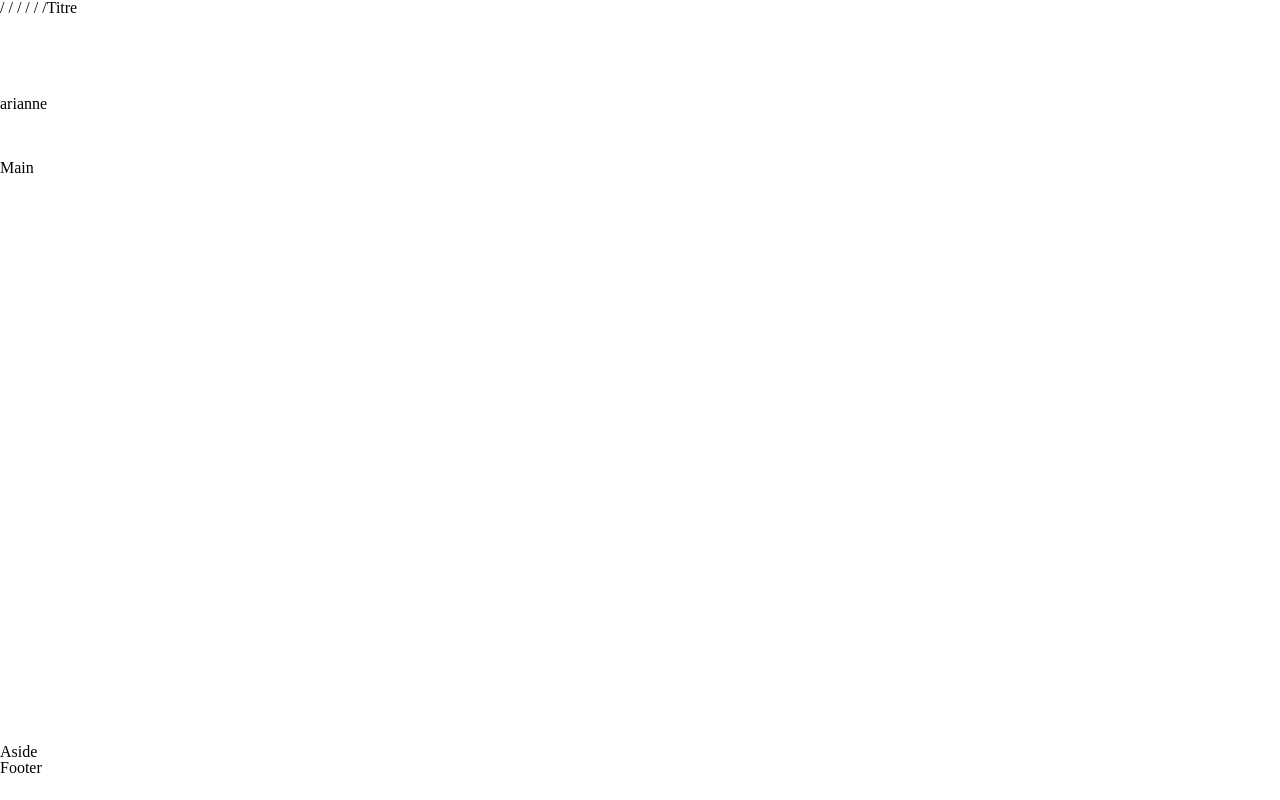
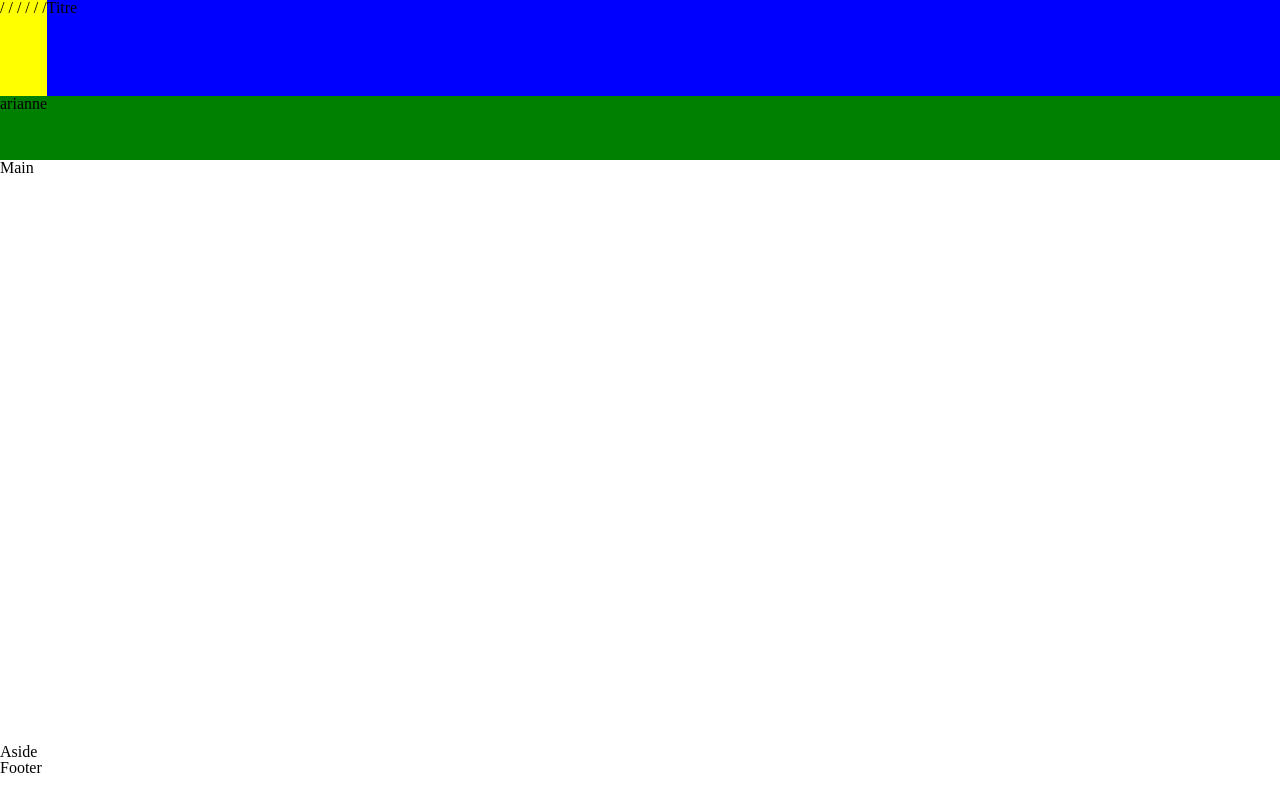
Before and after one commit to Ray-cmd/dev-zone, a plain HTML site: page web/template/index.html in a window 1280 px wide. Drawn offline with Linux system fonts and the light colour scheme.

Commit message:
add layout.css

```diff
--- a/web/template/css/layout.css
+++ b/web/template/css/layout.css
@@ -18,18 +18,25 @@
     grid-area: header;
     grid-template-columns: auto 1fr;
     grid-template-rows: 60% 40%;
+
+    background-color: red;
 }
 .hamburger_open {
     grid-area: hamburger_open;
+
+    background-color: yellow;
 }
 .hamburger_close {
     grid-area: hamburger_close;
 }
 .title {
     grid-area: title;
+
+    background-color: blue;
 }
 .breadcrumb {
     grid-area: breadcrumb;
+    background-color: green;
 }
 .nav-menu {
     display: grid;
```
